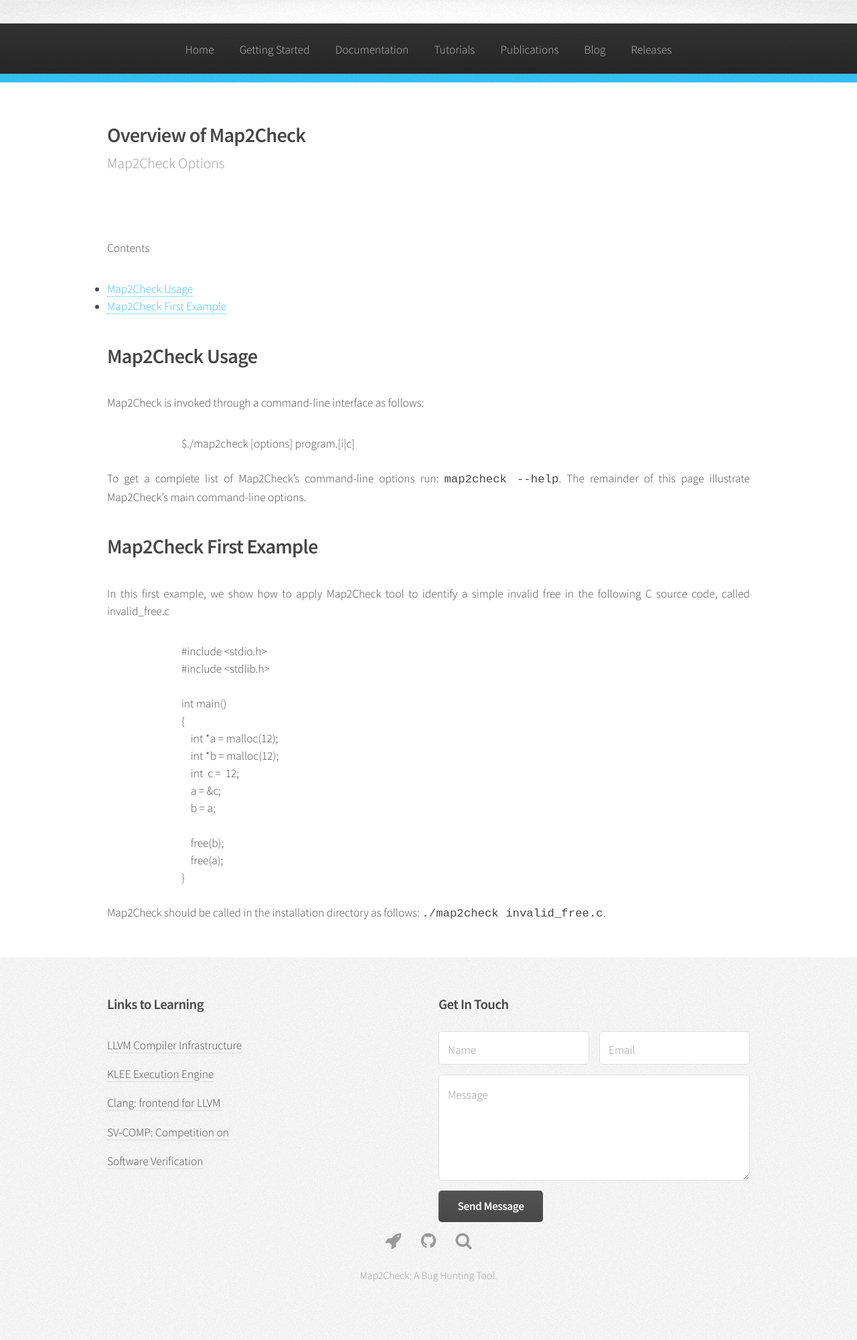
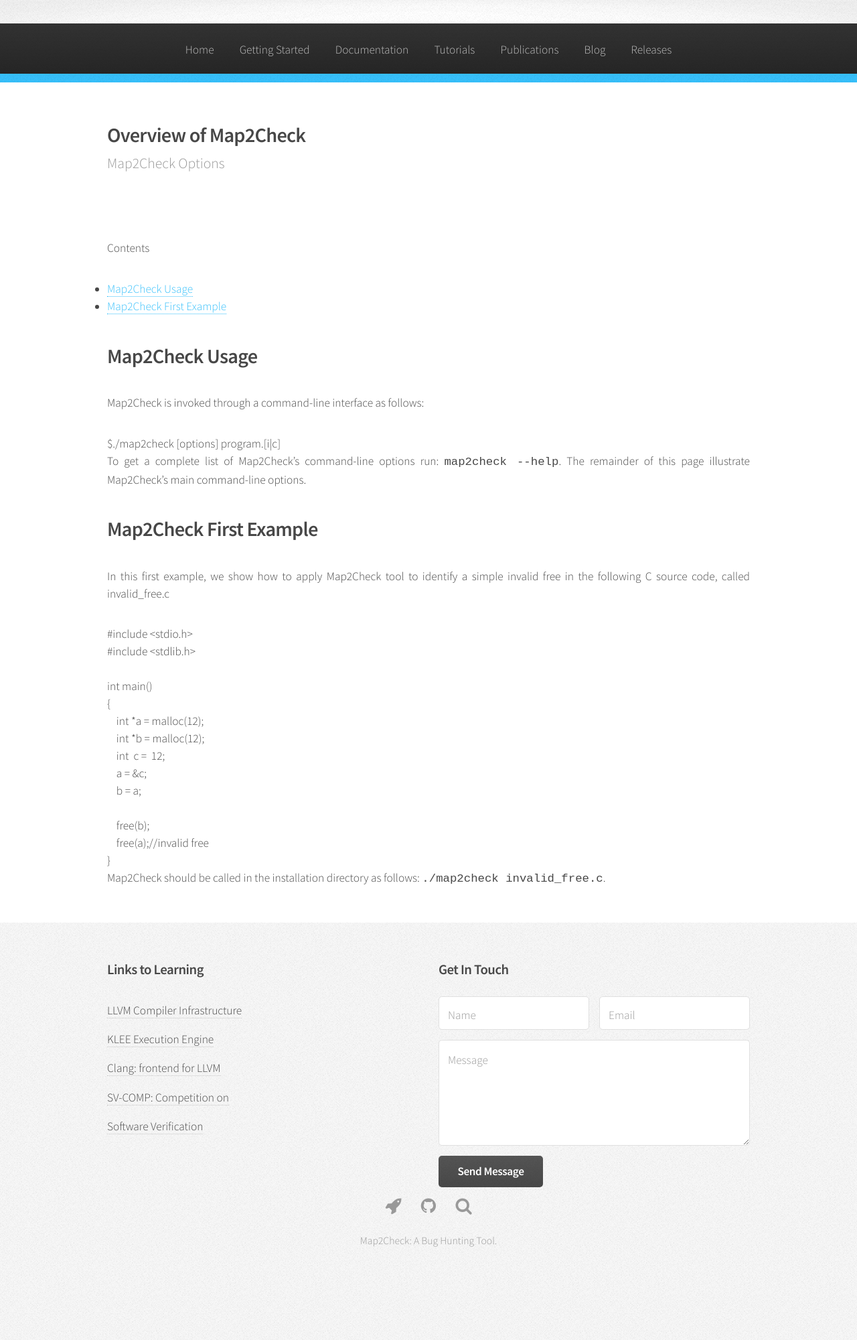
Before and after one commit to map2check/map2check.github.io, a Jekyll site: the page built from documentation.html, in a window 1280 px wide. Shown: the whole page at 67% size. Built offline with Jekyll 4.4.1, drawn with Linux system fonts in a browser that asks for light colours; after the commit the page ends 1948 px from its top, so only the background shows below that.

Commit message:
Updated documentation

```diff
--- a/assets/css/style.css
+++ b/assets/css/style.css
@@ -330,11 +330,12 @@
 
     .code ol{
         list-style: none;
+        margin-top: 10px;
         margin-bottom: 10px;
         padding-left: none;
         line-height: none;
         display: block;
-        font-size: 5em;
+        font-size: 1.2em;
         border: 0;
     }
 
--- a/documentation.html
+++ b/documentation.html
@@ -33,7 +33,7 @@
                             Map2Check is invoked through a command-line interface as follows:
                             </p>
 <figure>
-                                <pre class="prettyprint">
+<pre class="prettyprint lang-sh code">
 $./map2check [options] program.[i|c]
 </pre>
 </figure>
@@ -46,8 +46,8 @@
                             <p style="text-align:justify">
                             In this first example, we show how to apply Map2Check tool to identify a simple invalid free in the following C source code, called invalid_free.c
                             </p>
-                            <div id="code">
-                                <pre class="prettyprint linenums">
+<figure id="code">
+<pre class="prettyprint lang-c linenums code">
 #include &lt;stdio.h&gt;
 #include &lt;stdlib.h&gt;
 
@@ -60,10 +60,10 @@
     b = a;
 
     free(b);
-                                    free(a);
+    free(a);//invalid free
 }
 </pre>
-                            </div>
+</figure>
                             <p style="text-align:justify">
                             Map2Check should be called in the installation directory as follows:
                             <font face="courier new">./map2check invalid_free.c</font>.
```
Lines whose indentation alone changed are shown as unchanged.
